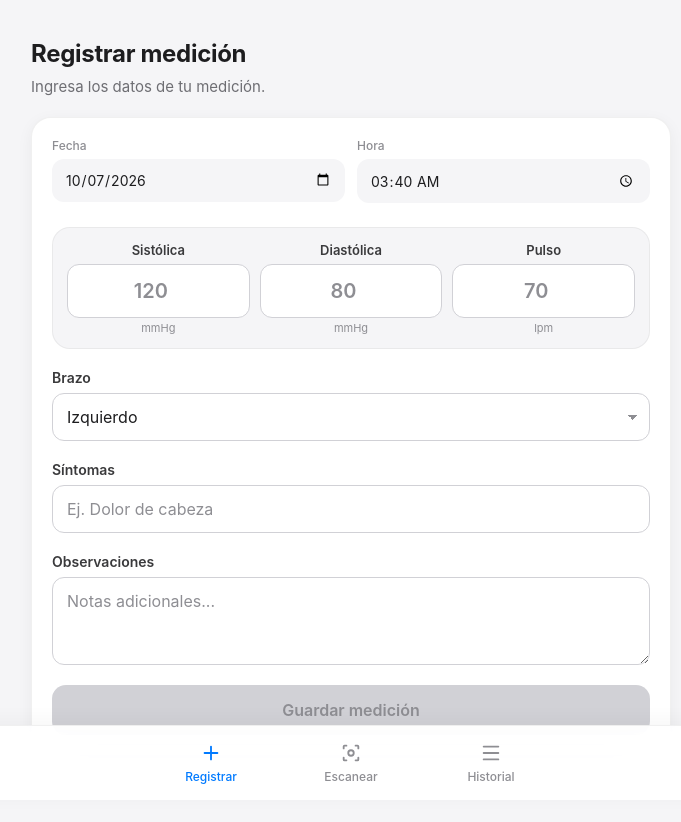
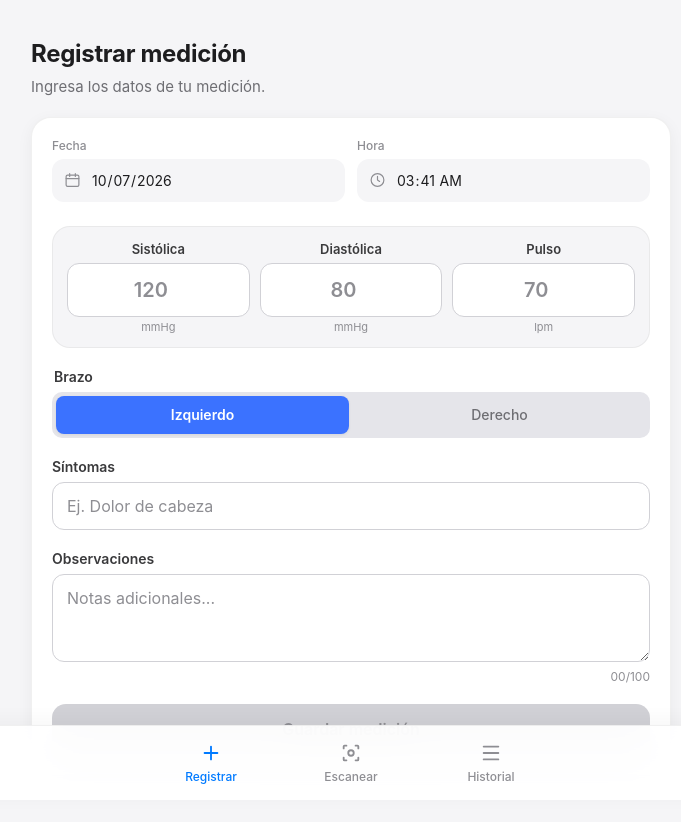
Before and after one commit to saora/presion-arterial, a website built with Vite: page index.html in a window 1280 px wide. Both pictures are taken after a click on the button "Registrar". Shown: the whole page, without its empty margins (289-970 px from the left). Built offline with nearby package versions, Linux system fonts and the light colour scheme; no server answers.

Commit message:
updating styles in form and history

```diff
--- a/app/app.ts
+++ b/app/app.ts
@@ -24,6 +24,7 @@ import { renderScanPage, initializeScanPage } from "../src/pages/scan/scan";
 import {
   renderHistoryPage,
   initializeHistoryPage,
+  refreshHistoryPage,
 } from "../src/pages/history/history";
 
 export function initializeApp(): void {
@@ -46,5 +47,9 @@ export function initializeApp(): void {
   initializeRegisterPage();
   initializeHistoryPage();
   initializeScanPage();
-  initializeNavigation();
+  initializeNavigation((page) => {
+    if (page === "history") {
+      refreshHistoryPage();
+    }
+  });
 }
--- a/src/components/navigation/navigation.ts
+++ b/src/components/navigation/navigation.ts
@@ -4,7 +4,9 @@ export function renderNavigation(): string {
   return navigationTemplate;
 }
 
-export function initializeNavigation(): void {
+export function initializeNavigation(
+  onPageChange?: (page: string) => void,
+): void {
   const navigationItems =
     document.querySelectorAll<HTMLButtonElement>(".nav-item");
 
@@ -16,14 +18,17 @@ export function initializeNavigation(): void {
         return;
       }
 
-      showPage(page);
+      showPage(page, onPageChange);
     });
   });
 
   console.log("NAVIGATION: initialized");
 }
 
-function showPage(page: string): void {
+function showPage(
+  page: string,
+  onPageChange?: (page: string) => void,
+): void {
   const pages = document.querySelectorAll<HTMLElement>(".page");
 
   const navigationItems =
@@ -44,4 +49,6 @@ function showPage(page: string): void {
   });
 
   console.log("NAVIGATION: page", page);
+
+  onPageChange?.(page);
 }
--- a/src/pages/history/history-templates.ts
+++ b/src/pages/history/history-templates.ts
@@ -88,11 +88,8 @@ export function historyRecordTemplate(
   record: BloodPressureRecord,
   isLatest = false,
 ): string {
-  return `
-    <article
-      class="history-card ${isLatest ? "history-card-latest" : ""}"
-    >
-
+  const cardClass = `history-card ${isLatest ? "history-card-latest" : ""}`;
+  const recordContent = `
     <div class="history-card-header">
 
       <div>
@@ -105,7 +102,7 @@ export function historyRecordTemplate(
         </span>
       </div>
 
-        <div class="history-arm">
+      <div class="history-arm ${getArmClass(record.brazo)}">
         ${escapeHtml(record.brazo)}
       </div>
 
@@ -140,12 +137,35 @@ export function historyRecordTemplate(
       </div>
 
     </div>
+  `;
 
+  const optionalDetails = renderOptionalDetails(record);
 
-      ${renderOptionalDetails(record)}
+  if (optionalDetails) {
+    return `
+      <details class="${cardClass}">
 
+        <summary class="history-card-summary">
+          ${recordContent}
+        </summary>
+
+        ${optionalDetails}
+
+      </details>
+    `;
+  }
+
+  return `
+    <article class="${cardClass}">
+      ${recordContent}
     </article>
   `;
+}
+
+function getArmClass(arm: string): string {
+  return arm.trim().toLowerCase() === "derecho"
+    ? "history-arm-right"
+    : "history-arm-left";
 }
 
 /* =========================
--- a/src/pages/history/history.ts
+++ b/src/pages/history/history.ts
@@ -41,6 +41,10 @@ export function initializeHistoryPage(): void {
   loadHistory();
 
   console.log("HISTORY: initialized");
+}
+
+export function refreshHistoryPage(): void {
+  void loadHistory();
 }
 
 
--- a/src/pages/register/register.html
+++ b/src/pages/register/register.html
@@ -10,6 +10,14 @@
       <div class="form-field">
         <label for="fecha">Fecha</label>
 
+        <div class="date-time-control">
+          <span class="date-time-icon" aria-hidden="true">
+            <svg viewBox="0 0 24 24" focusable="false">
+              <rect x="3" y="5" width="18" height="16" rx="2" />
+              <path d="M16 3v4M8 3v4M3 10h18" />
+            </svg>
+          </span>
+
           <input
             type="date"
             id="fecha"
@@ -17,9 +25,18 @@
             required
           />
         </div>
+      </div>
 
       <div class="form-field">
         <label for="hora">Hora</label>
+
+        <div class="date-time-control">
+          <span class="date-time-icon" aria-hidden="true">
+            <svg viewBox="0 0 24 24" focusable="false">
+              <circle cx="12" cy="12" r="9" />
+              <path d="M12 7v5l3 2" />
+            </svg>
+          </span>
 
           <input
             type="time"
@@ -27,6 +44,7 @@
             name="hora"
             required
           />
+        </div>
       </div>
     </div>
 
@@ -42,6 +60,7 @@
             id="sistolica"
             name="sistolica"
             inputmode="numeric"
+            maxlength="3"
             min="50"
             max="250"
             placeholder="120"
@@ -62,6 +81,7 @@
             id="diastolica"
             name="diastolica"
             inputmode="numeric"
+            maxlength="3"
             min="30"
             max="150"
             placeholder="80"
@@ -82,6 +102,7 @@
             id="pulso"
             name="pulso"
             inputmode="numeric"
+            maxlength="3"
             min="30"
             max="220"
             placeholder="70"
@@ -95,14 +116,28 @@
     </div>
 
 
-    <div class="form-field">
-      <label for="brazo">Brazo</label>
+    <fieldset class="form-field arm-field">
+      <legend>Brazo</legend>
 
-      <select id="brazo" name="brazo">
-        <option value="Izquierdo">Izquierdo</option>
-        <option value="Derecho">Derecho</option>
-      </select>
+      <div class="arm-toggle">
+        <input
+          type="radio"
+          id="brazo-izquierdo"
+          name="brazo"
+          value="Izquierdo"
+          checked
+        />
+        <label for="brazo-izquierdo">Izquierdo</label>
+
+        <input
+          type="radio"
+          id="brazo-derecho"
+          name="brazo"
+          value="Derecho"
+        />
+        <label for="brazo-derecho">Derecho</label>
       </div>
+    </fieldset>
 
 
     <div class="form-field">
@@ -112,6 +147,8 @@
         type="text"
         id="sintomas"
         name="sintomas"
+        maxlength="25"
+        pattern="[\p{L}\s]*"
         placeholder="Ej. Dolor de cabeza"
       />
     </div>
@@ -124,8 +161,15 @@
         id="observaciones"
         name="observaciones"
         rows="3"
+        maxlength="100"
         placeholder="Notas adicionales..."
       ></textarea>
+
+      <span
+        id="observacionesCounter"
+        class="character-counter"
+        aria-live="polite"
+      >00/100</span>
     </div>
 
 
--- a/src/pages/register/register.ts
+++ b/src/pages/register/register.ts
@@ -1,6 +1,8 @@
 import type { BloodPressureRecord } from "../../types/blood-pressure";
 import { saveBloodPressureRecord } from "../../services/api";
 import registerTemplate from "./register.html?raw";
+
+let dateTimeInterval: number | undefined;
 
 export function renderRegisterPage(): string {
   return registerTemplate;
@@ -23,6 +25,14 @@ export function initializeRegisterPage(): void {
 
   initializeDateTime();
 
+  window.clearInterval(dateTimeInterval);
+  dateTimeInterval = window.setInterval(
+    initializeDateTime,
+    1000,
+  );
+
+  initializeInputConstraints();
+
   updateSaveButtonState(form, saveButton);
 
   form.addEventListener("input", () => {
@@ -36,6 +46,60 @@ export function initializeRegisterPage(): void {
   form.addEventListener("submit", handleFormSubmit);
 
   console.log("REGISTER: initialized");
+}
+
+function initializeInputConstraints(): void {
+  const numericFields = [
+    "sistolica",
+    "diastolica",
+    "pulso",
+  ];
+
+  numericFields.forEach((fieldId) => {
+    const field = document.getElementById(
+      fieldId,
+    ) as HTMLInputElement | null;
+
+    field?.addEventListener("input", () => {
+      field.value = field.value
+        .replace(/\D/g, "")
+        .slice(0, 3);
+    });
+  });
+
+  const symptoms = document.getElementById(
+    "sintomas",
+  ) as HTMLInputElement | null;
+
+  symptoms?.addEventListener("input", () => {
+    symptoms.value = symptoms.value
+      .replace(/[^\p{L}\s]/gu, "")
+      .slice(0, 25);
+  });
+
+  const observations = document.getElementById(
+    "observaciones",
+  ) as HTMLTextAreaElement | null;
+
+  const observationsCounter = document.getElementById(
+    "observacionesCounter",
+  );
+
+  const updateObservationsCounter = (): void => {
+    if (!observations || !observationsCounter) {
+      return;
+    }
+
+    observationsCounter.textContent =
+      `${String(observations.value.length).padStart(2, "0")}/100`;
+  };
+
+  observations?.addEventListener(
+    "input",
+    updateObservationsCounter,
+  );
+
+  updateObservationsCounter();
 }
 
 function initializeDateTime(): void {
--- a/src/styles/form.css
+++ b/src/styles/form.css
@@ -98,6 +98,56 @@
   border-color: #007aff;
 }
 
+.date-time-control {
+  position: relative;
+}
+
+.date-time-control input {
+  padding-left: 38px !important;
+}
+
+.date-time-control input::-webkit-calendar-picker-indicator {
+  position: absolute;
+  top: 0;
+  left: 0;
+
+  width: 100%;
+  height: 100%;
+
+  opacity: 0;
+
+  cursor: pointer;
+}
+
+.date-time-icon {
+  position: absolute;
+  top: 50%;
+  left: 12px;
+  z-index: 1;
+
+  width: 17px;
+  height: 17px;
+
+  color: #8e8e93;
+
+  pointer-events: none;
+
+  transform: translateY(-50%);
+}
+
+.date-time-icon svg {
+  display: block;
+
+  width: 100%;
+  height: 100%;
+
+  fill: none;
+  stroke: currentColor;
+  stroke-linecap: round;
+  stroke-linejoin: round;
+  stroke-width: 1.7;
+}
+
 
 /* =========================
    FORM FIELDS
@@ -155,6 +205,95 @@
 
 .form-field textarea {
   resize: vertical;
+}
+
+.arm-field {
+  min-width: 0;
+
+  margin: 0;
+
+  border: 0;
+  padding: 0;
+}
+
+.arm-field legend {
+  margin-bottom: 7px;
+
+  color: #3a3a3c;
+
+  font-size: 14px;
+  font-weight: 600;
+}
+
+.arm-toggle {
+  display: grid;
+
+  grid-template-columns: repeat(2, 1fr);
+
+  gap: 4px;
+
+  padding: 4px;
+
+  background: #e5e5ea;
+
+  border-radius: 10px;
+}
+
+.arm-toggle input {
+  position: absolute;
+
+  width: 1px;
+  height: 1px;
+
+  margin: -1px;
+
+  overflow: hidden;
+
+  clip-path: inset(50%);
+
+  white-space: nowrap;
+}
+
+.arm-toggle label {
+  display: flex;
+
+  align-items: center;
+  justify-content: center;
+
+  min-height: 38px;
+
+  border-radius: 8px;
+
+  color: #6e6e73;
+
+  font-size: 14px;
+  font-weight: 500;
+
+  cursor: pointer;
+}
+
+.arm-toggle input:checked + label {
+  background: #3b72ff;
+
+  color: #ffffff;
+
+  font-weight: 600;
+
+  box-shadow:
+    0 1px 3px rgba(0, 0, 0, 0.08);
+}
+
+.arm-toggle input:focus-visible + label {
+  outline: 3px solid rgba(59, 114, 255, 0.25);
+  outline-offset: 1px;
+}
+
+.character-counter {
+  align-self: flex-end;
+
+  color: #8e8e93;
+
+  font-size: 12px;
 }
 
 
@@ -385,7 +524,7 @@
   }
 
   .form-row .form-field input {
-    padding: 10px;
+    padding: 10px 10px 10px 38px;
   }
 
   .measurement-card {
--- a/src/styles/history.css
+++ b/src/styles/history.css
@@ -225,6 +225,46 @@
   transform: scale(0.99);
 }
 
+.history-card-summary {
+  position: relative;
+
+  display: block;
+
+  cursor: pointer;
+  list-style: none;
+}
+
+.history-card-summary::-webkit-details-marker {
+  display: none;
+}
+
+.history-card-summary::after {
+  position: absolute;
+  top: 50%;
+  right: 3px;
+
+  width: 7px;
+  height: 7px;
+
+  border-right: 1.5px solid #8e8e93;
+  border-bottom: 1.5px solid #8e8e93;
+
+  content: "";
+
+  transform: translateY(-70%) rotate(45deg);
+
+  transition: transform 0.2s ease;
+}
+
+.history-card[open] .history-card-summary::after {
+  transform: translateY(-30%) rotate(225deg);
+}
+
+.history-card-summary:focus-visible {
+  outline: 2px solid #3b72ff;
+  outline-offset: 3px;
+}
+
 
 /* =========================
    LATEST RECORD
@@ -253,6 +293,8 @@
   justify-content: space-between;
 
   gap: 10px;
+
+  padding-right: 20px;
 
   margin: 0 0 6px;
 }
@@ -298,6 +340,18 @@
   font-weight: 600;
 
   line-height: 1.2;
+}
+
+.history-arm-left {
+  background: rgba(59, 114, 255, 0.12);
+
+  color: #3b72ff;
+}
+
+.history-arm-right {
+  background: rgba(230, 126, 34, 0.14);
+
+  color: #c56613;
 }
 
 
```
Lines whose indentation alone changed are shown as unchanged.
